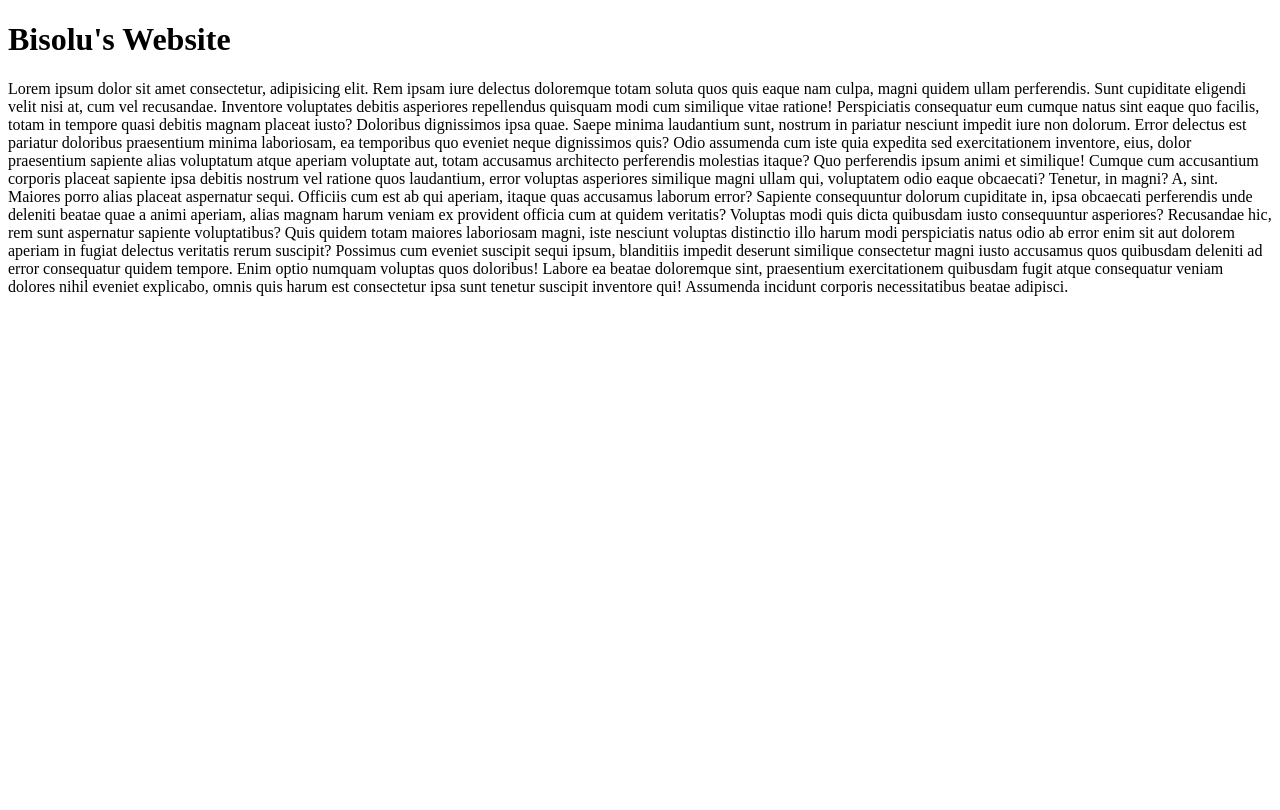
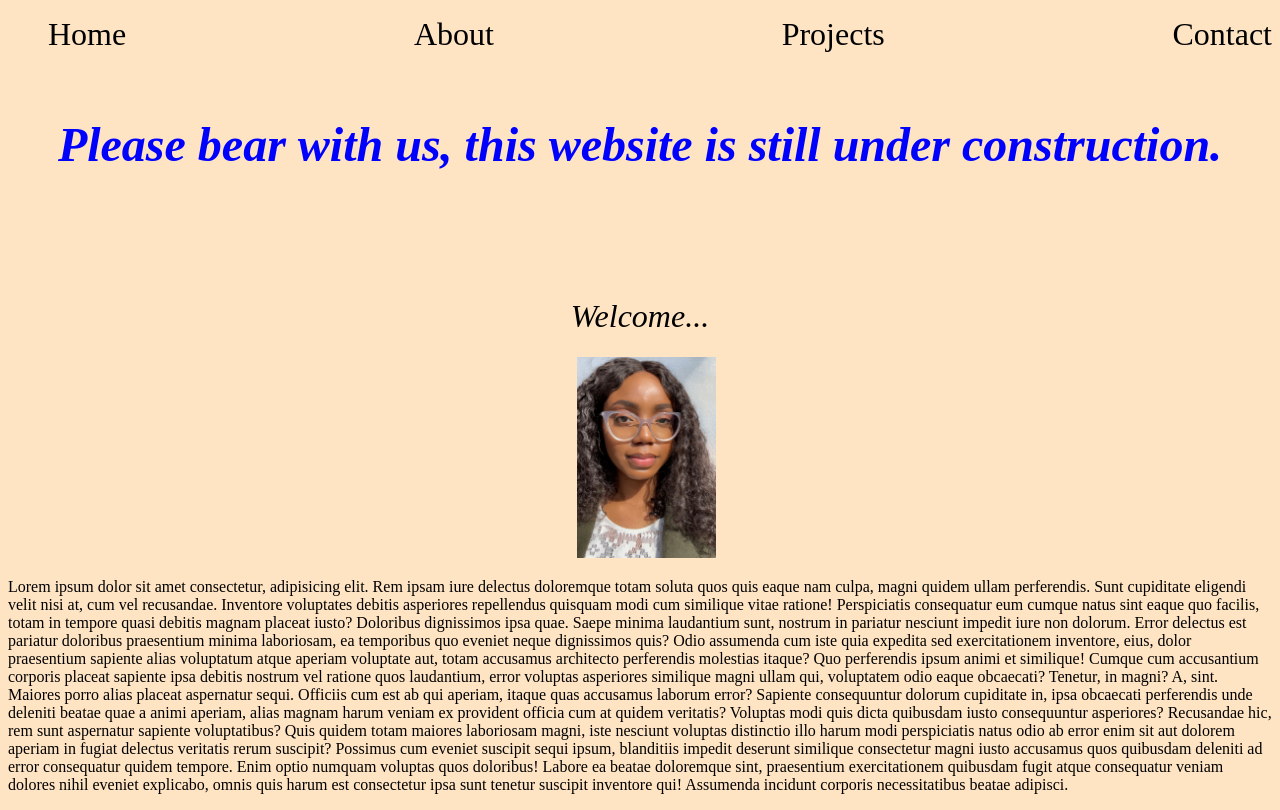
Before and after one commit to BisoluA/my_website, a plain HTML site: page index.html in a window 1280 px wide. Drawn offline with Linux system fonts and the light colour scheme.

Commit message:
updated website

```diff
--- a/index.html
+++ b/index.html
@@ -4,10 +4,32 @@
     <meta charset="UTF-8" />
     <meta http-equiv="X-UA-Compatible" content="IE=edge" />
     <meta name="viewport" content="width=device-width, initial-scale=1.0" />
+    <link rel="stylesheet" href="style.css">
     <title>Bisolu</title>
   </head>
   <body>
-    <h1>Bisolu's Website</h1>
+    <div class = "navbar">
+      <ul class = "navitems">
+        <li class = "navlists">
+          <a class = "navlinks" href="#">Home</a>
+        </li>
+        <li class = "navlists">
+          <a class = "navlinks" href="#">About</a>
+        </li>
+        <li class = "navlists">
+          <a class = "navlinks" href="#">Projects</a>
+        </li>
+        <li class = "navlists">
+          <a class = "navlinks" href="#">Contact</a>
+        </li>
+      </ul>
+    </div>
+    <h4> Please bear with us, this website is still under construction.</h4>
+    <h1>Welcome...</h1>
+    <div class="image">
+          <img src="IMG_5646.jpg" alt="profile photo"/>
+
+    </div>
     <p>
       Lorem ipsum dolor sit amet consectetur, adipisicing elit. Rem ipsam iure
       delectus doloremque totam soluta quos quis eaque nam culpa, magni quidem
--- /dev/null
+++ b/style.css
@@ -0,0 +1,43 @@
+body{
+    background-color: bisque;
+}
+
+.navitems{
+    display: flex;
+    justify-content: space-between;
+
+}
+
+li {
+    list-style-type: none;
+}
+
+.navlinks{
+    text-decoration: none;
+    color: black;
+    font-weight: 200;
+    font-size: 2rem;
+}
+
+h1{
+    text-align: center;
+    margin-top: 10%;
+    font-style: italic;
+    font-weight: 100;
+}
+
+h4{
+    color: blue;
+    text-align: center;
+    font-style: italic;
+    font-size: 3rem;
+}
+
+
+.image{
+    margin-left: 45%;
+}
+img{
+    width: 20%;
+    align-content: center;
+}
```
Also changed, not shown: IMG_5646.jpg (added), 1 other file.
